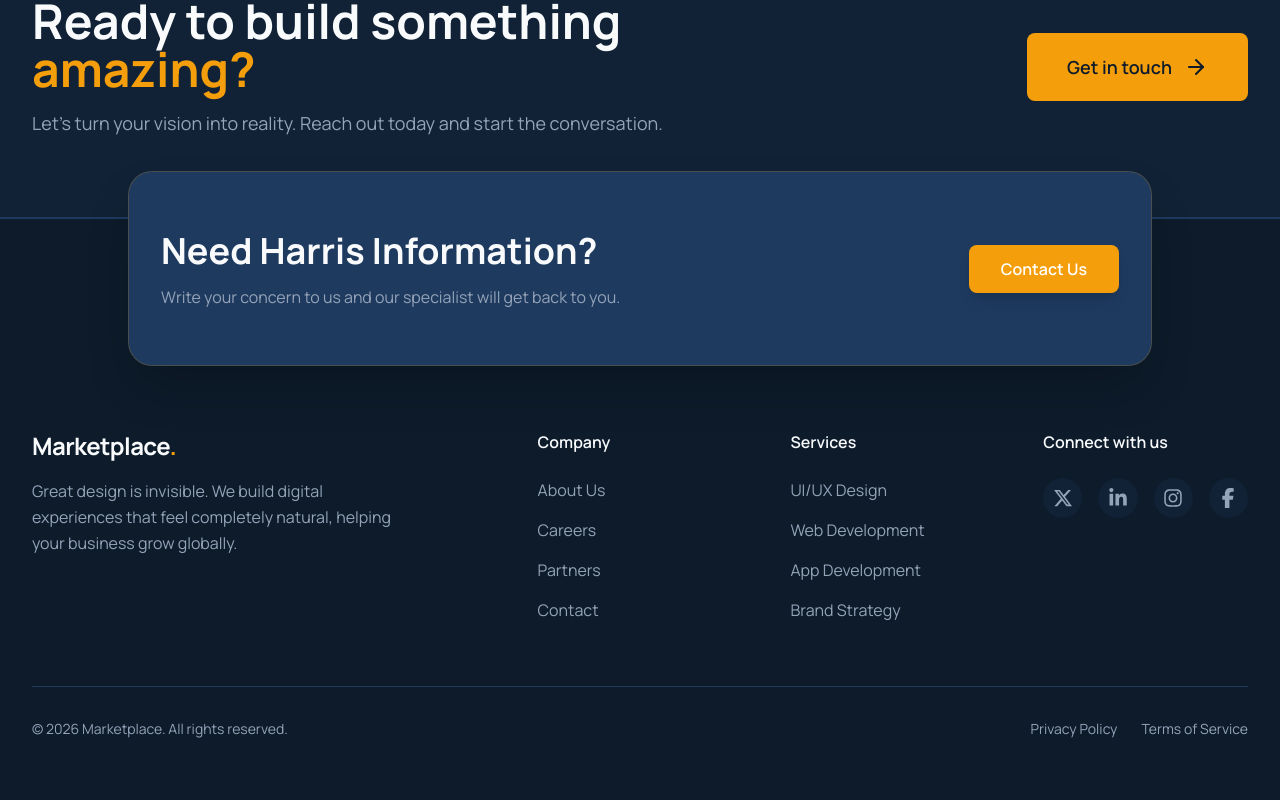
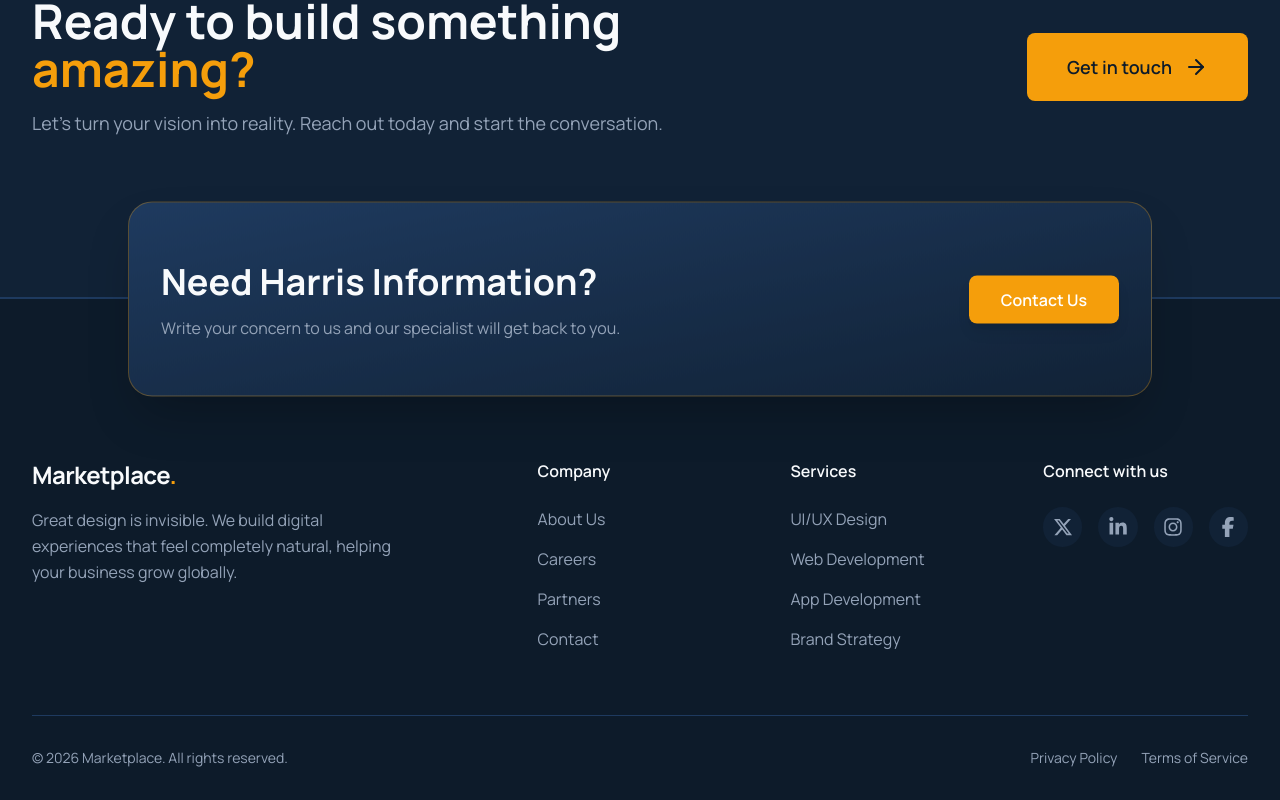
Before and after one commit to chandlersoderberg/agency-landing-page, a React (Vite) app: page / in a window 1280 px wide. Shown: the part 5930-6730 px from the top of the page. Before the commit the page ends 6701 px from the top, so only its background shows below. Built offline with nearby package versions, Linux system fonts and the light colour scheme.

Commit message:
feat: add CTABanner and Footer layout components

```diff
--- a/src/components/layout/Footer.jsx
+++ b/src/components/layout/Footer.jsx
@@ -8,10 +8,11 @@ import {
 
 export function Footer() {
   return (
-    <footer className="bg-[#0D1B2A] border-t border-[#1E3A5F] pt-16 pb-8">
-      <div className="max-w-7xl mx-auto px-4 sm:px-6 lg:px-8">
-        {/* Floating Contact Box */}
-        <div className="max-w-5xl mx-auto px-8 py-10 md:py-14 bg-[#1E3A5F] rounded-3xl shadow-2xl relative z-10 -mt-28 mb-16 border border-[#F59E0B]/20">
+    <footer className="bg-[#0D1B2A] border-t border-[#1E3A5F] pt-32 md:pt-40 pb-8 relative">
+
+      {/* Floating Contact Box - Perfectly Half & Half */}
+      <div className="absolute top-0 left-0 right-0 -translate-y-1/2 px-4 sm:px-6 lg:px-8 z-20 w-full">
+        <div className="max-w-5xl mx-auto px-8 py-10 md:py-14 bg-gradient-to-br from-[#1E3A5F] to-[#112236] rounded-3xl shadow-2xl border border-[#F59E0B]/30">
           <div className="flex flex-col md:flex-row items-center justify-between gap-8">
             <p className="text-2xl md:text-3xl lg:text-4xl font-bold text-[#F8FAFC] leading-tight text-center md:text-left">
               Need Harris Information?
@@ -27,6 +28,9 @@ export function Footer() {
             </div>
           </div>
         </div>
+      </div>
+
+      <div className="max-w-7xl mx-auto px-4 sm:px-6 lg:px-8">
 
         <div className="grid grid-cols-1 md:grid-cols-2 lg:grid-cols-5 gap-12 mb-16">
           {/* Brand Col */}
--- a/src/components/sections/CTABanner.jsx
+++ b/src/components/sections/CTABanner.jsx
@@ -9,7 +9,7 @@ export function CTABanner() {
 
   return (
     <section id="contact" className="bg-[#112236] border-y border-[#1E3A5F]">
-      <div className="max-w-7xl mx-auto px-4 sm:px-6 lg:px-8 py-20">
+      <div className="max-w-7xl mx-auto px-4 sm:px-6 lg:px-8 pt-20 pb-32 md:pb-40">
         <motion.div
           ref={ref}
           initial={{ opacity: 0, y: 30 }}
```
